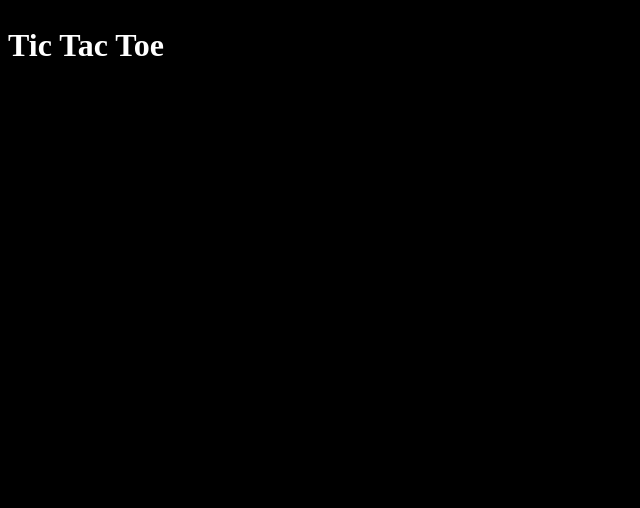
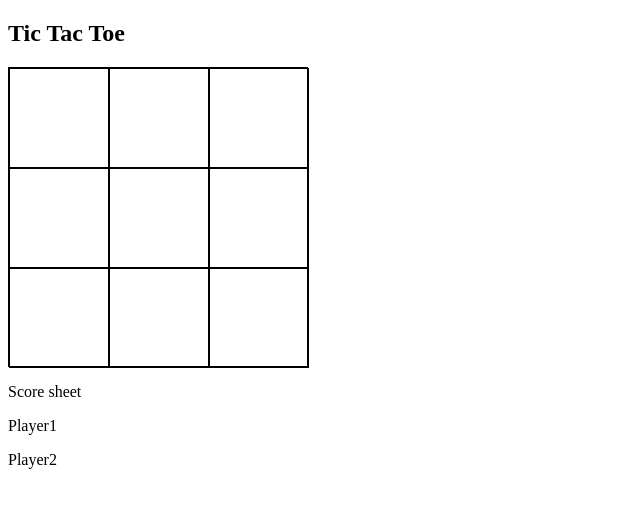
Before and after one commit to moabdelbasset/Project2, a plain HTML site: page index.html in a window 1280 px wide. Shown: the whole page, without its empty margins (0-640 px from the left). Drawn offline with Linux system fonts and the light colour scheme.

Commit message:
add main section of the website

```diff
--- a/assets/css/style.css
+++ b/assets/css/style.css
@@ -1,16 +1,24 @@
-/* Global Settings */
-body {
-    background-color: black;
+* {
+    box-sizing: border-box;
 }
 
-body h1 {
-    color: white;
-    font-size: xx-large;
+.game-section {
+    display: grid;
+    grid-template-columns: repeat(3, 1fr);
+    grid-template-rows: repeat(3, 1fr);
+    width: 300px;
+    height: 300px;
+    border: 1px solid black;
 }
 
 .square {
-    border-color: white;
-    border-width: thick;
-    width: 33%;
-    height: 33%;
+    display: flex;
+    justify-content: center;
+    align-items: center;
+    width: 100px;
+    height: 100px;
+    border: 1px solid black;
+    font-size: 2em;
+    font-weight: bold;
+    user-select: none;
 }
--- a/index.html
+++ b/index.html
@@ -26,6 +26,9 @@
         <div class="square"></div>
     </section>
     <section class="score-section">
+        <p>Score sheet</p>
+        <p>Player1</p>
+        <p>Player2</p>
 
     </section>
 
```
